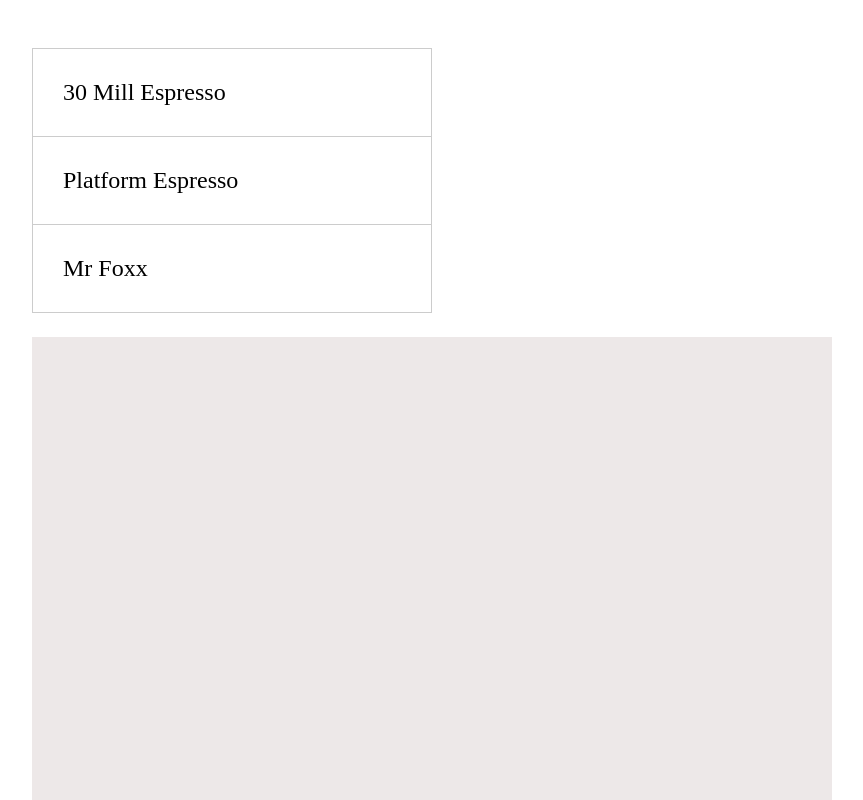
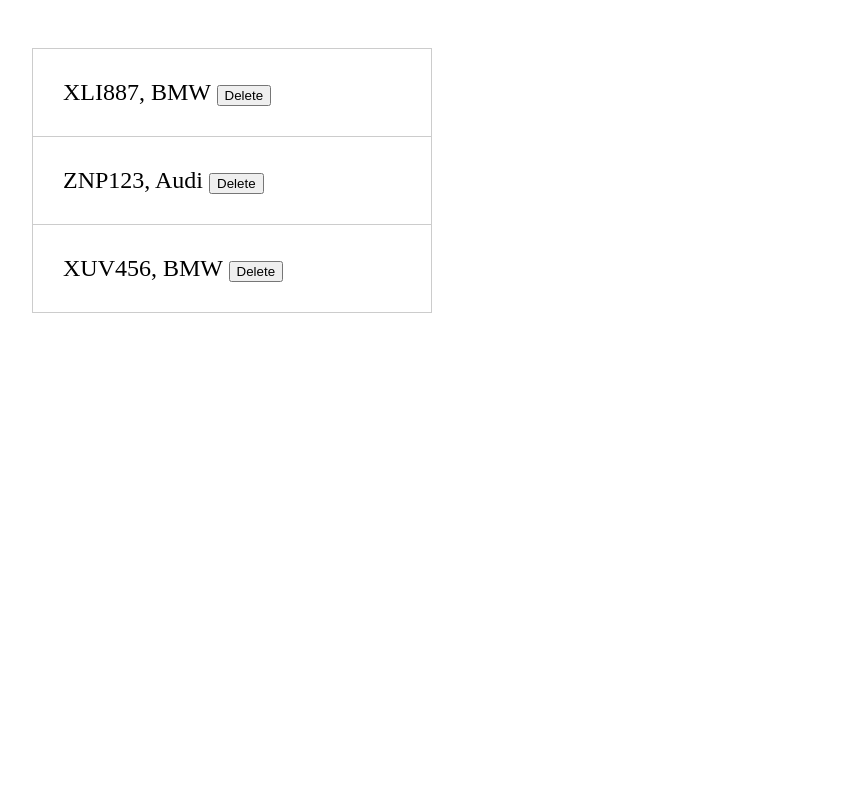
Before and after one commit to tarunbhartiya7/backbonejs_POC, a plain HTML site: page index.html in a window 1280 px wide. Shown: the top 800 px of the page, without its empty margins (16-879 px from the left). Drawn offline with Linux system fonts and the light colour scheme.

Commit message:
events project WIP

```diff
--- a/index.html
+++ b/index.html
@@ -10,10 +10,7 @@
 <body>
 
   <div id="container">
-      <div id="venues-container"></div>
-      <div id="map-container">
-          <span id="venue-name"></span>
-      </div>
+    <div id="venues-container"></div>
   </div>
 
   <script src="./js/lib/jquery-3.3.1.min.js"></script>
@@ -24,11 +21,12 @@
   <!-- <script src="./js/modelsProject.js"></script> -->
   <!-- <script src="./js/collectionsProject.js"></script> -->
   <!-- <script src="./js/viewsProject.js"></script> -->
-  <!-- <script id="vehicleTemplate" type="text/template">
+  <script id="vehicleTemplate" type="text/template">
     <span> <%= registrationNumber %>, <%= brand %> </span>
     <button class="delete">Delete</button>
-  </script> -->
+  </script>
   <!-- <script src="./js/viewProjectTemplate.js"></script> -->
-  <script src="./js/customEvents.js"></script>
+  <!-- <script src="./js/customEvents.js"></script> -->
+  <script src="./js/eventsProject.js"></script>
 </body>
 </html>
--- /dev/null
+++ b/js/eventsProject.js
@@ -0,0 +1,69 @@
+var Vehicle = Backbone.Model.extend();
+var Vehicles = Backbone.Collection.extend({
+  model: Vehicle
+});
+
+var VehicleView = Backbone.View.extend({
+  tagName: 'li',
+
+  className: 'vehicle',
+
+  initialize: function(){
+    this.model.on('change', this.render, this);
+  },
+
+  events: {
+    'click .delete': 'onDeleteVehicle'
+  },
+
+  onDeleteVehicle: function(e){
+    e.stopPropagation();
+    this.remove();
+    setTimeout(() => {
+      alert(this.model.get('registrationNumber') + ' Vehicle Deleted');
+    });
+  },
+
+  render: function(){
+    var template = _.template($('#vehicleTemplate').html());
+    var html = template(this.model.toJSON());
+    this.$el.html(html);
+    this.$el.attr("data-color", this.model.get("color"));
+
+    return this;
+  }
+});
+
+var VehiclesView = Backbone.View.extend({
+  tagName: 'ul',
+
+  id: "venues",
+
+  initialize: function(){
+    this.collection.on('add', this.onVehicleAdded, this);
+  },
+
+  onVehicleAdded: function(vehicle){
+    var vehicleView = new VehicleView({ model: vehicle });
+    this.$el.append(vehicleView.render().$el);
+    console.log('Vehicle Added');
+  },
+
+  render: function(){
+    this.collection.each(vehicle => {
+      var vehicleView = new VehicleView({model: vehicle});
+      this.$el.append(vehicleView.render().$el);
+    });
+
+    return this;
+  }
+});
+
+var vehicles = new Vehicles([
+  new Vehicle({ id: 1, registrationNumber: 'XLI887', color: 'Blue', brand: 'BMW' }),
+  new Vehicle({ id: 2, registrationNumber: 'ZNP123', color: 'Blue', brand: 'Audi' }),
+  new Vehicle({ id: 3, registrationNumber: 'XUV456', color: 'Gray', brand: 'BMW' })
+]);
+
+var vehiclesView = new VehiclesView({ collection: vehicles });
+$('#venues-container').html(vehiclesView.render().$el);
```
